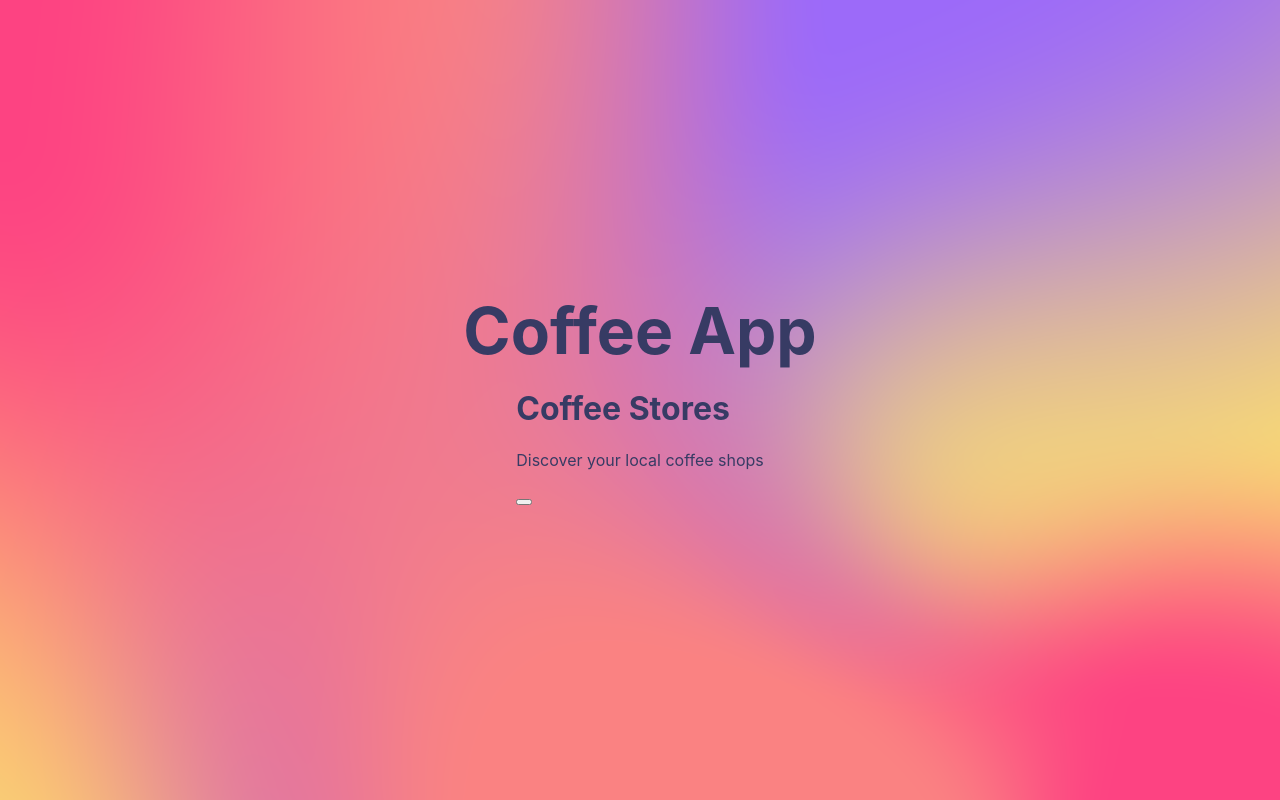
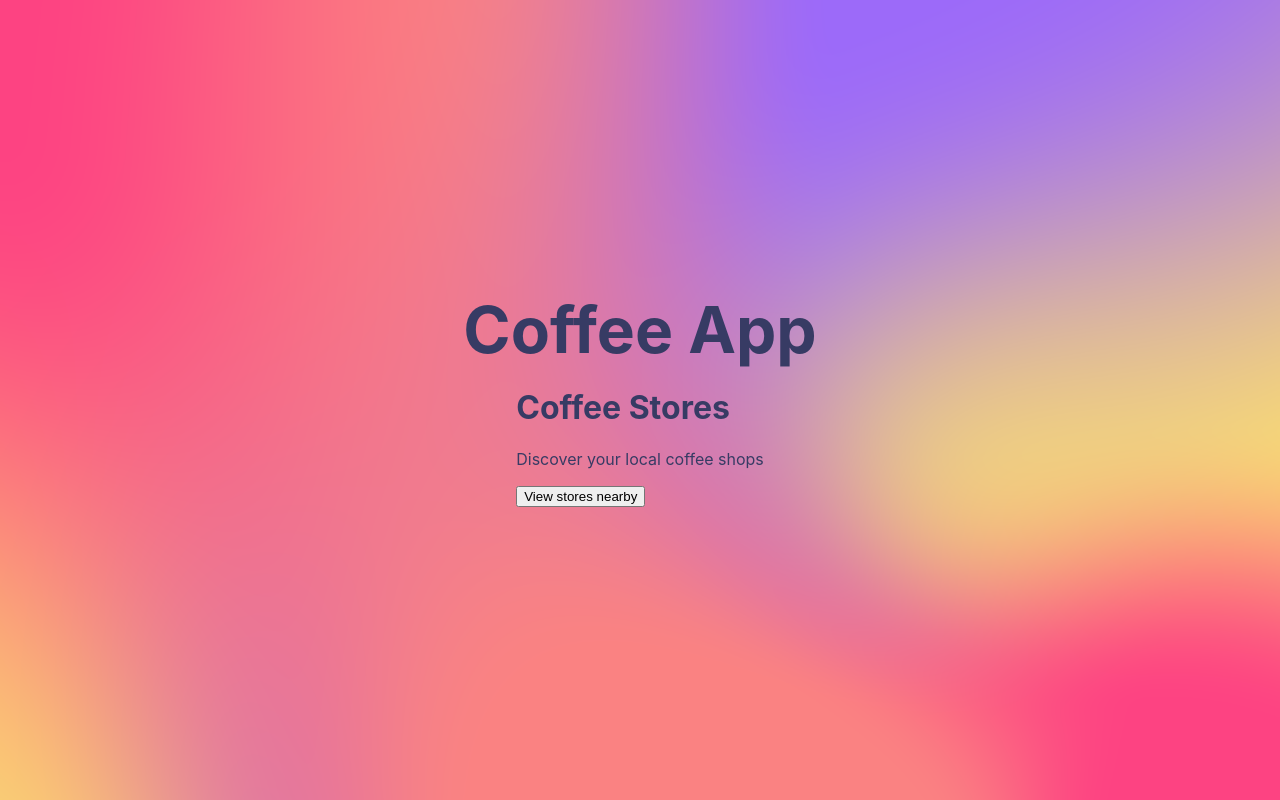
Before and after one commit to mahyarErshad/First-next.js-app, a Next.js app: page / in a window 1280 px wide. Built offline with nearby package versions, Linux system fonts and the light colour scheme.

Commit message:
Passed button text

```diff
--- a/pages/index.js
+++ b/pages/index.js
@@ -12,7 +12,7 @@ export default function Home() {
       </Head>
       <main className={styles.main}>
         <h1 className={styles.title}>Coffee App</h1>
-        <Banner />
+        <Banner buttonText="View stores nearby" />
       </main>
     </div>
   );
```
